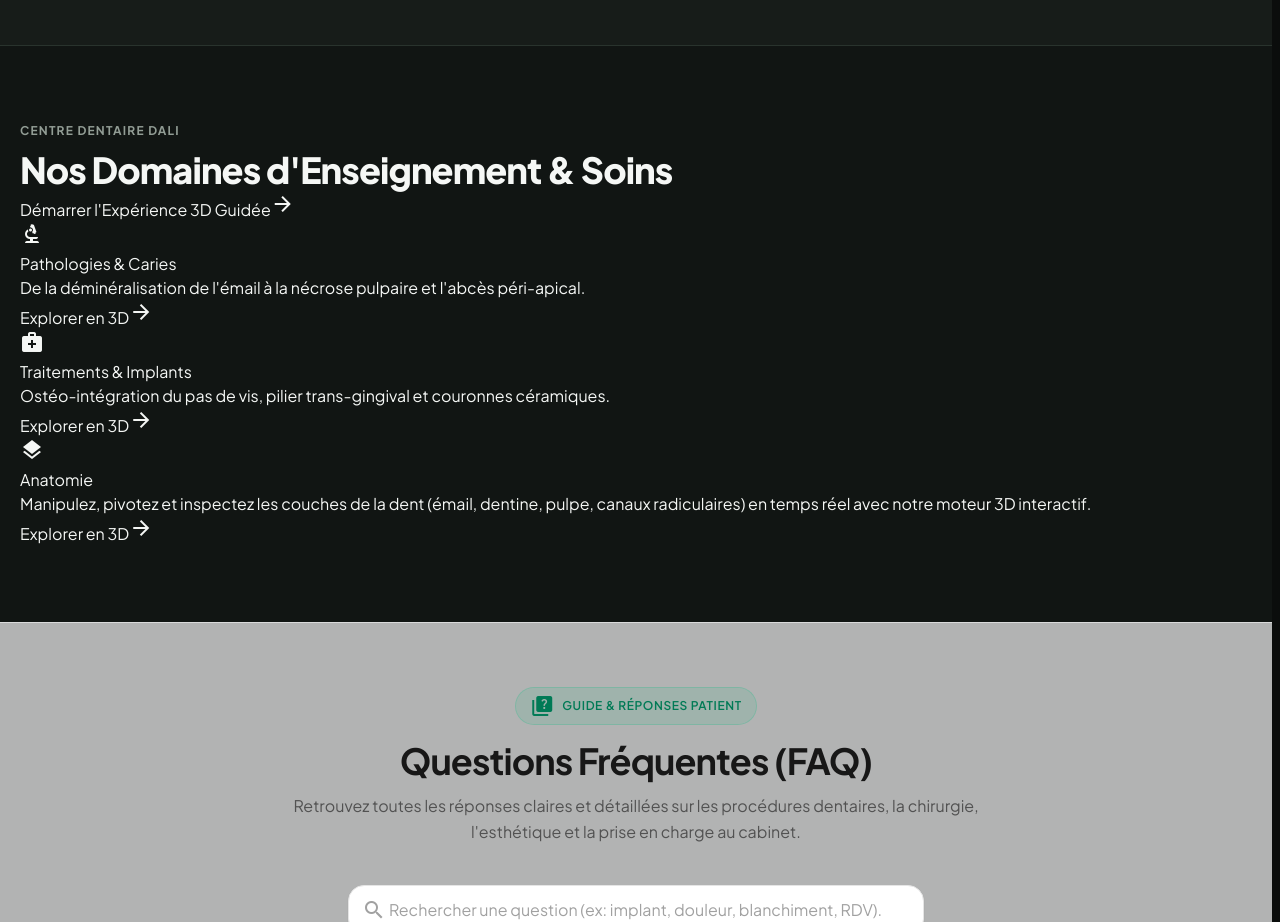
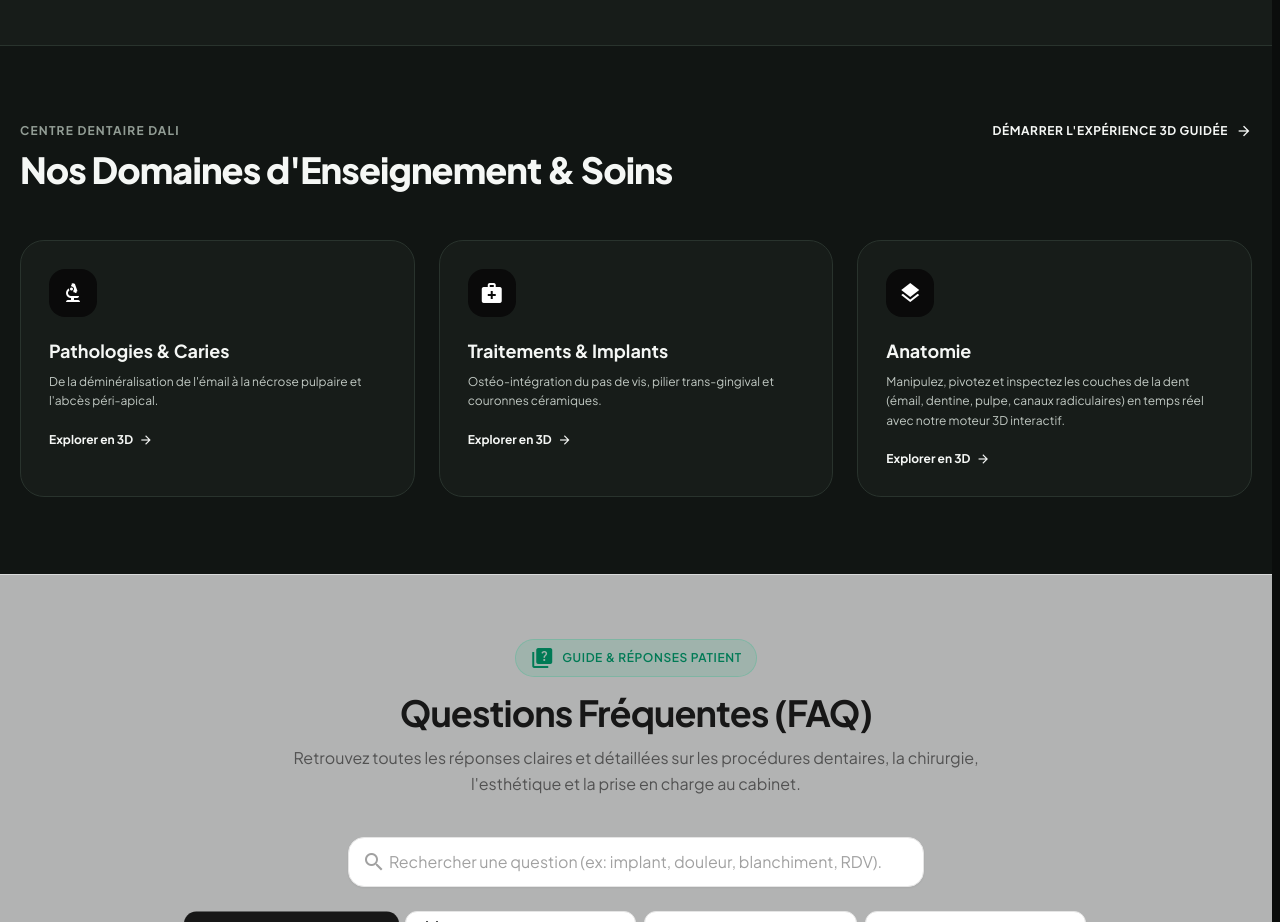
Before and after one commit to marvenpiadri/DrDali, an Angular app: page / in a window 1280 px wide. Shown: the part 4680-5602 px from the top of the page. Built offline with nearby package versions, Linux system fonts and the light colour scheme; no server answers; a web font is replaced by a local one.

Commit message:
Add reusable category grid and card styles

```diff
--- a/src/styles.css
+++ b/src/styles.css
@@ -525,3 +525,137 @@ img, video, canvas, svg { max-width: 100%; }
   .ui-heading-title { font-size: 2.25rem; }
   .ui-heading-description { font-size: 1rem; }
 }
+
+/* Reusable category grid and cards */
+.ui-learning-header {
+  display: flex;
+  flex-direction: column;
+  gap: 1.5rem;
+  margin-bottom: 3rem;
+}
+
+.ui-learning-heading-copy {
+  min-width: 0;
+  text-align: start;
+}
+
+.ui-learning-cta {
+  display: inline-flex;
+  align-items: center;
+  align-self: flex-start;
+  gap: .5rem;
+  color: var(--text-primary);
+  font-size: .75rem;
+  font-weight: 700;
+  letter-spacing: .05em;
+  text-decoration: none;
+  text-transform: uppercase;
+}
+
+.ui-learning-cta:hover { text-decoration: underline; }
+
+.ui-learning-arrow {
+  font-size: 1rem;
+}
+
+.ui-learning-arrow:dir(rtl) { transform: rotate(180deg); }
+
+.ui-category-grid {
+  display: grid;
+  grid-template-columns: minmax(0, 1fr);
+  gap: 1.5rem;
+}
+
+.ui-category-card {
+  display: flex;
+  flex-direction: column;
+  min-width: 0;
+  padding: 1.75rem;
+  color: var(--text-primary);
+  background: var(--surface-raised);
+  border: 1px solid var(--border-subtle);
+  border-radius: 1.5rem;
+  text-decoration: none;
+  transition: box-shadow .18s ease, background-color .18s ease;
+}
+
+.ui-category-card:hover {
+  background: var(--surface-raised);
+  box-shadow: 0 12px 24px rgb(0 0 0 / 10%);
+}
+
+.ui-category-icon {
+  display: flex;
+  align-items: center;
+  justify-content: center;
+  width: 3rem;
+  height: 3rem;
+  margin-bottom: 1.25rem;
+  color: #fff;
+  background: #0a0a0a;
+  border-radius: 1rem;
+  transition: transform .18s ease;
+}
+
+.dark .ui-category-icon {
+  color: #0a0a0a;
+  background: #fff;
+}
+
+.ui-category-card:hover .ui-category-icon { transform: scale(1.05); }
+
+.ui-category-title {
+  margin: 0 0 .5rem;
+  color: var(--text-primary);
+  font-size: 1.125rem;
+  font-weight: 700;
+  transition: color .18s ease;
+}
+
+.ui-category-card:hover .ui-category-title { color: #10b981; }
+
+.ui-category-description {
+  margin: 0;
+  color: var(--text-secondary);
+  font-size: .75rem;
+  line-height: 1.625;
+}
+
+.ui-category-footer {
+  display: flex;
+  align-items: center;
+  gap: .375rem;
+  margin-top: 1.25rem;
+  color: var(--text-primary);
+  font-size: .75rem;
+  font-weight: 700;
+}
+
+.ui-category-arrow {
+  font-size: .875rem;
+  transition: transform .18s ease;
+}
+
+.ui-category-card:hover .ui-category-arrow { transform: translateX(.25rem); }
+:dir(rtl) .ui-category-card:hover .ui-category-arrow { transform: translateX(-.25rem); }
+
+@media (min-width: 640px) {
+  .ui-learning-header {
+    flex-direction: row;
+    align-items: flex-end;
+    justify-content: space-between;
+  }
+}
+
+@media (min-width: 768px) {
+  .ui-category-grid { grid-template-columns: repeat(3, minmax(0, 1fr)); }
+}
+
+@media (prefers-reduced-motion: reduce) {
+  .ui-category-card,
+  .ui-category-icon,
+  .ui-category-title,
+  .ui-category-arrow { transition: none; }
+  .ui-category-card:hover,
+  .ui-category-card:hover .ui-category-icon { transform: none; }
+}
```
